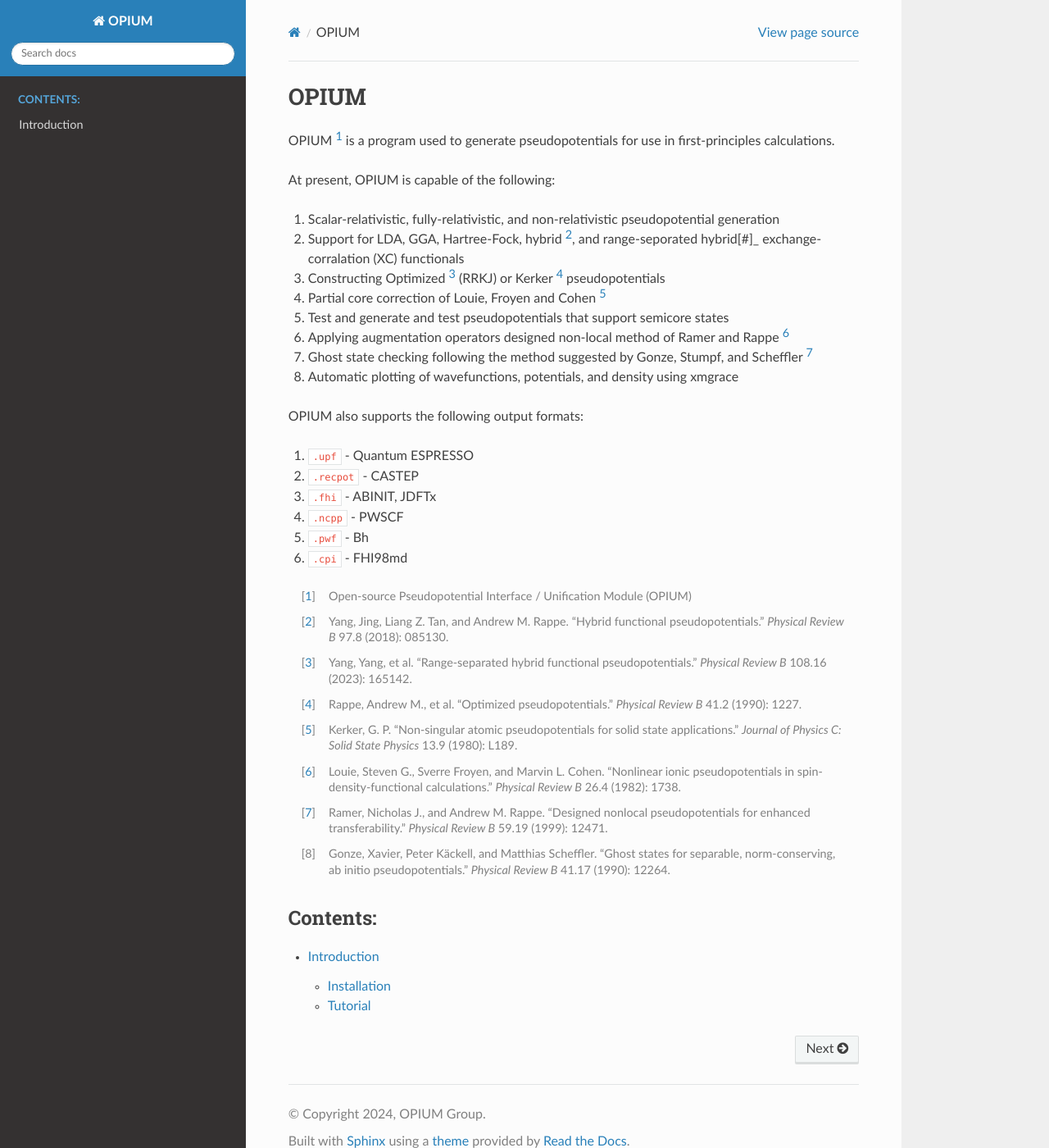
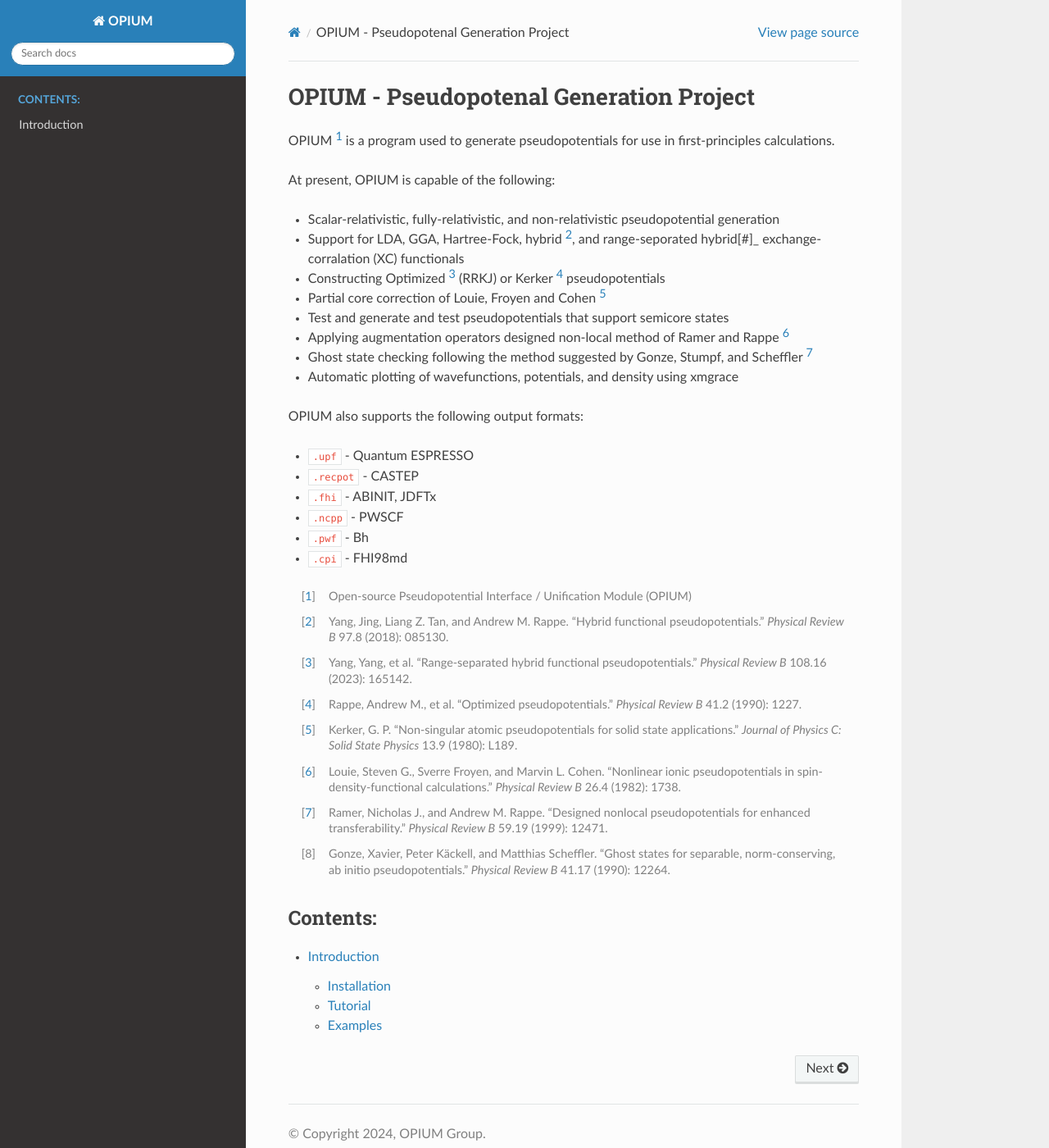
Before and after one commit to rappegroup/opium-docs, a Sphinx documentation site: the page built from docs/source/index.rst, in a window 1280 px wide and 1400 px high. Shown: the whole window at 82% size. Built offline with Sphinx 7.4.7 and the Read the Docs theme 2.0.0, drawn with Linux system fonts in a browser that asks for light colours.

Commit message:
Updaed index

```diff
--- a/docs/source/index.rst
+++ b/docs/source/index.rst
@@ -3,7 +3,7 @@
    You can adapt this file completely to your liking, but it should at least
    contain the root `toctree` directive.
 
-OPIUM
+OPIUM - Pseudopotenal Generation Project
 ========================================
 
 OPIUM [#]_ is a program used to generate pseudopotentials for use in
@@ -11,23 +11,23 @@ first-principles calculations.
 
 At present, OPIUM is capable of the following:
 
-#. Scalar-relativistic, fully-relativistic, and non-relativistic pseudopotential generation
-#. Support for LDA, GGA, Hartree-Fock, hybrid [#]_, and range-seporated hybrid[#]_ exchange-corralation (XC) functionals
-#. Constructing Optimized [#]_ (RRKJ) or Kerker [#]_ pseudopotentials
-#. Partial core correction of Louie, Froyen and Cohen [#]_
-#. Test and generate and test pseudopotentials that support semicore states
-#. Applying augmentation operators designed non-local method of Ramer and Rappe [#]_
-#. Ghost state checking following the method suggested by Gonze, Stumpf, and Scheffler [#]_
-#. Automatic plotting of wavefunctions, potentials, and density using xmgrace
+* Scalar-relativistic, fully-relativistic, and non-relativistic pseudopotential generation
+* Support for LDA, GGA, Hartree-Fock, hybrid [#]_, and range-seporated hybrid[#]_ exchange-corralation (XC) functionals
+* Constructing Optimized [#]_ (RRKJ) or Kerker [#]_ pseudopotentials
+* Partial core correction of Louie, Froyen and Cohen [#]_
+* Test and generate and test pseudopotentials that support semicore states
+* Applying augmentation operators designed non-local method of Ramer and Rappe [#]_
+* Ghost state checking following the method suggested by Gonze, Stumpf, and Scheffler [#]_
+* Automatic plotting of wavefunctions, potentials, and density using xmgrace
 
 OPIUM also supports the following output formats:
 
-#. ``.upf`` - Quantum ESPRESSO
-#. ``.recpot`` - CASTEP
-#. ``.fhi`` - ABINIT, JDFTx
-#. ``.ncpp`` - PWSCF
-#. ``.pwf`` - Bh
-#. ``.cpi`` - FHI98md
+* ``.upf`` - Quantum ESPRESSO
+* ``.recpot`` - CASTEP
+* ``.fhi`` - ABINIT, JDFTx
+* ``.ncpp`` - PWSCF
+* ``.pwf`` - Bh
+* ``.cpi`` - FHI98md
 
 .. [#] Open-source Pseudopotential Interface / Unification Module (OPIUM)
 .. [#] Yang, Jing, Liang Z. Tan, and Andrew M. Rappe. "Hybrid functional pseudopotentials." *Physical Review B* 97.8 (2018): 085130.
--- a/docs/source/introduction.rst
+++ b/docs/source/introduction.rst
@@ -35,13 +35,18 @@ To use graphical features of Opium, the plotting program ``Grace`` must also be
 
 If the above does not work, you can also try:
 
-#. Downloading the `statically compiled binary <https://sourceforge.net/projects/opium/>`_ for OPIUM
-#. Trying a different version of OPIUM
-#. Using a different C or FORTRAN compiler
+* Downloading the `statically compiled binary <https://sourceforge.net/projects/opium/>`_ for OPIUM
+* Trying a different version of OPIUM
+* Using a different C or FORTRAN compiler
+
 
 Tutorial
 ------------
 
+
+
+Examples
+------------
 
 
 1: Hydrogen
```
